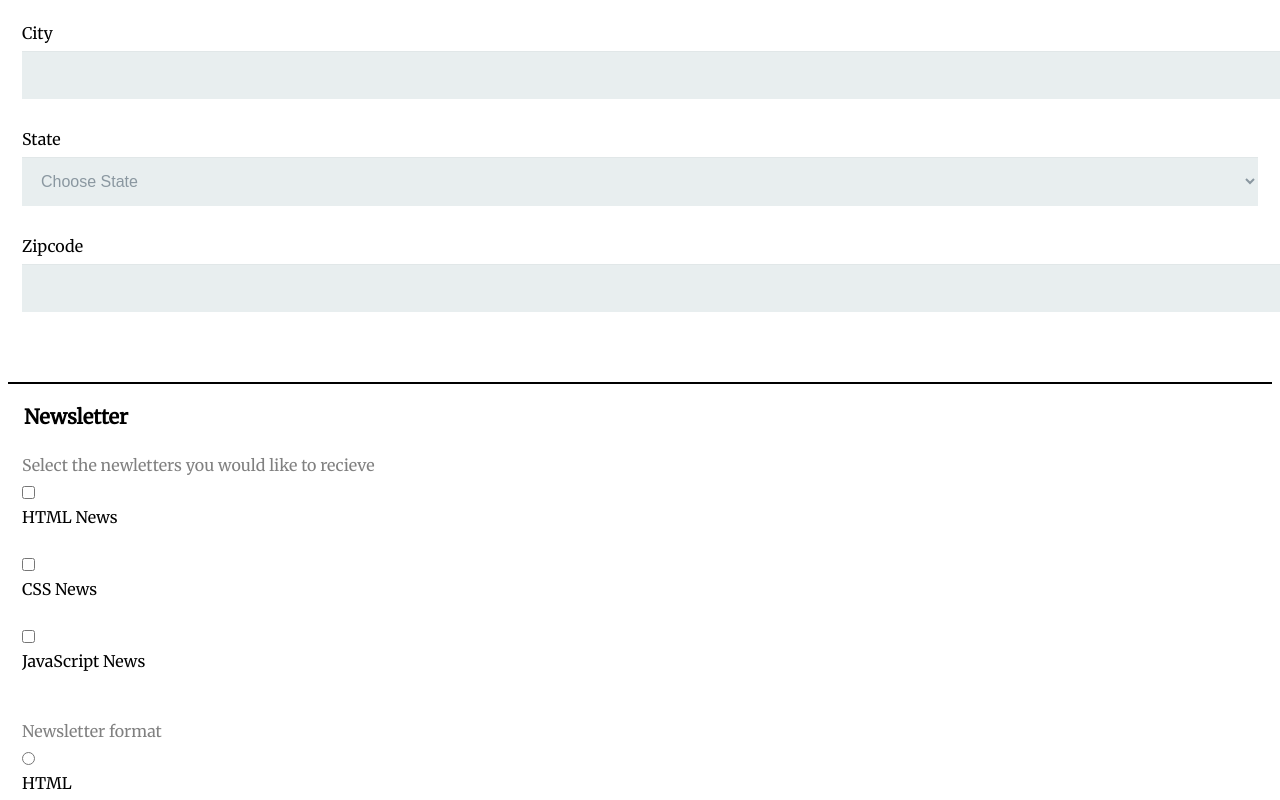
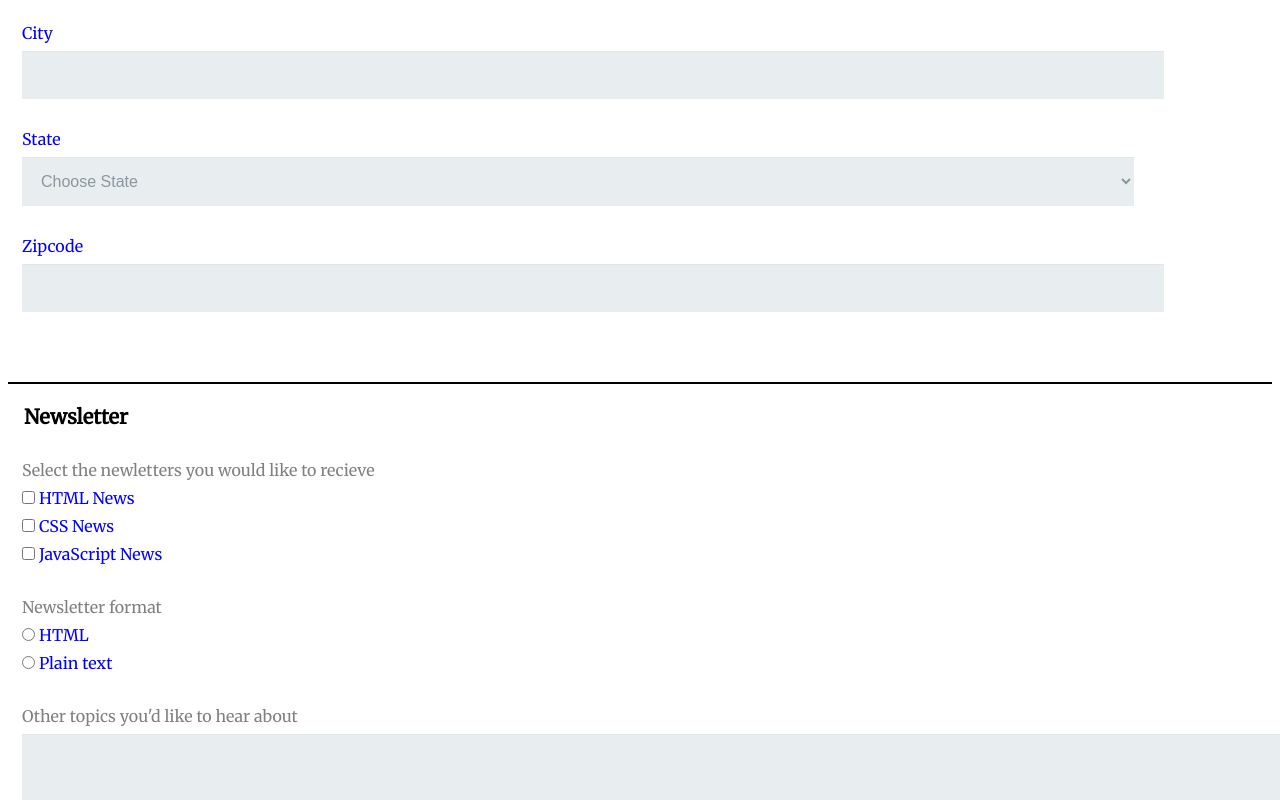
Before and after one commit to johnchristopherewing/Techdegree-project-3.1, a plain HTML site: page index.html in a window 1280 px wide. Shown: the part 640-1440 px from the top of the page. Drawn offline with Linux system fonts and the light colour scheme.

Commit message:
Add files via upload

```diff
--- a/css/style.css
+++ b/css/style.css
@@ -5,6 +5,7 @@ body {
 label {
   display: block;
   margin-bottom: 8px;
+  color: red;
 }
 
 fieldset {
@@ -32,25 +33,27 @@ p {
   color: grey;
 }
 
+.light {
+  display: inline-block;
+}
+
 .select {
   font-weight:100;
   color: grey;
-  margin-top: 20px;
+  margin-top: 25px;
 }
 
 .topics {
   font-weight:100;
   color: grey;
-  margin-top: 45px;
+  margin-top: 25px;
 }
 
 .news_format {
   font-weight:100;
   color: grey;
-  margin-top: 50px;
+  margin-top: 25px;
 }
-
-
 
 .line-one {
     height: 4px;
@@ -105,7 +108,7 @@ select {
   margin: 0;
   outline: 0;
   padding: 15px;
-  width: 100%;
+  width: 90%;
   background-color: #e8eeef;
   color: #8a97a0;
   box-shadow: 0 1px 0 rgba(0,0,0,0.03) inset;
@@ -148,5 +151,7 @@ button {
 }
 
 @media (min-width: 768px) {
-
+  label {
+    color: blue;
+  }
 }
--- a/index.html
+++ b/index.html
@@ -24,7 +24,7 @@
 
       <legend class="contact_info">Contact Information</legend>
 
-      <label for="name">Full Name</label>
+      <label class="desktop" for="name">Full Name</label>
       <input type="text" id="name" name="user_name" placeholder="Required">
       <label for="mail">Email Address</label>
       <input type="email" id="mail" name="user_email" placeholder="Required">
```
